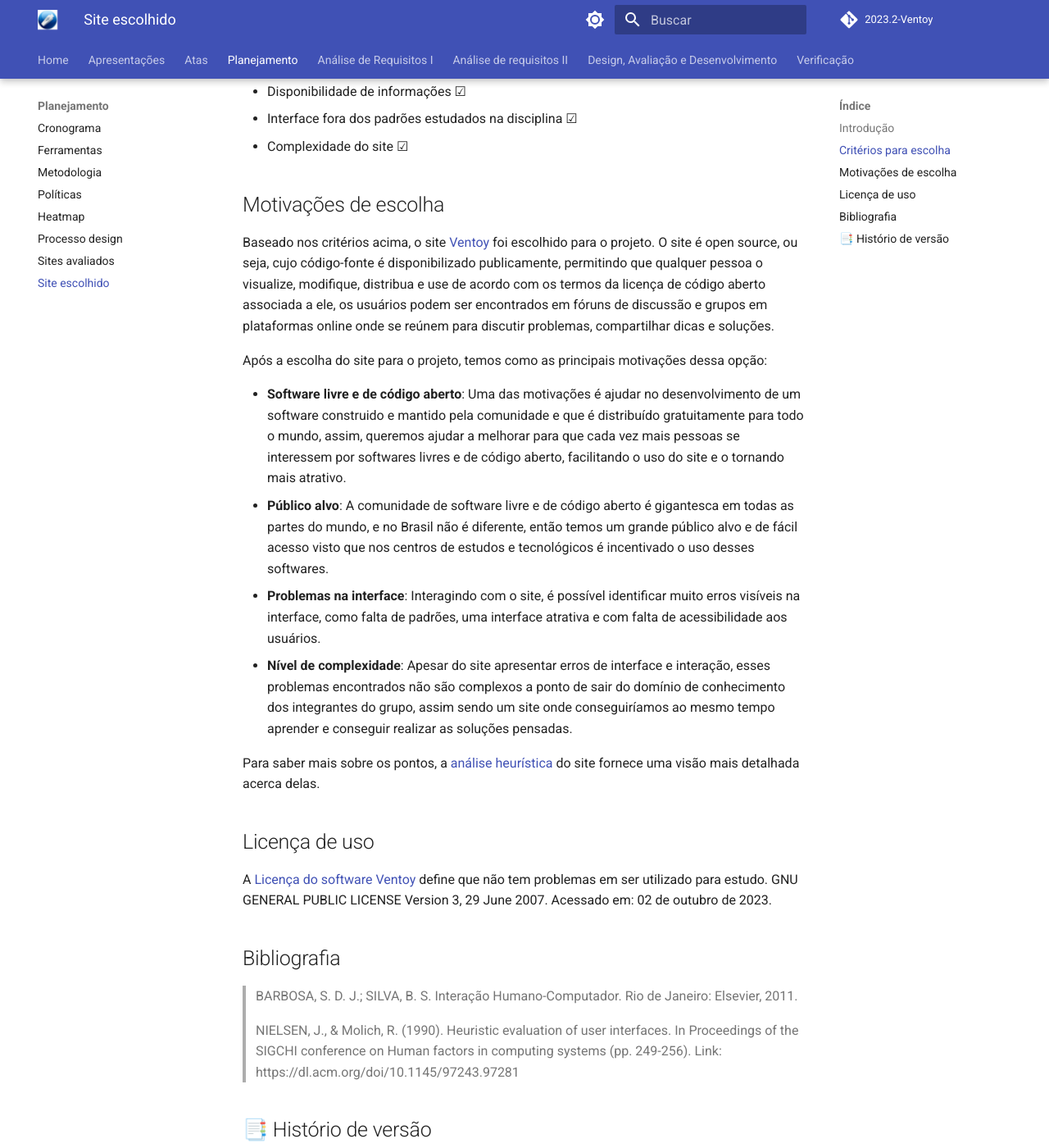
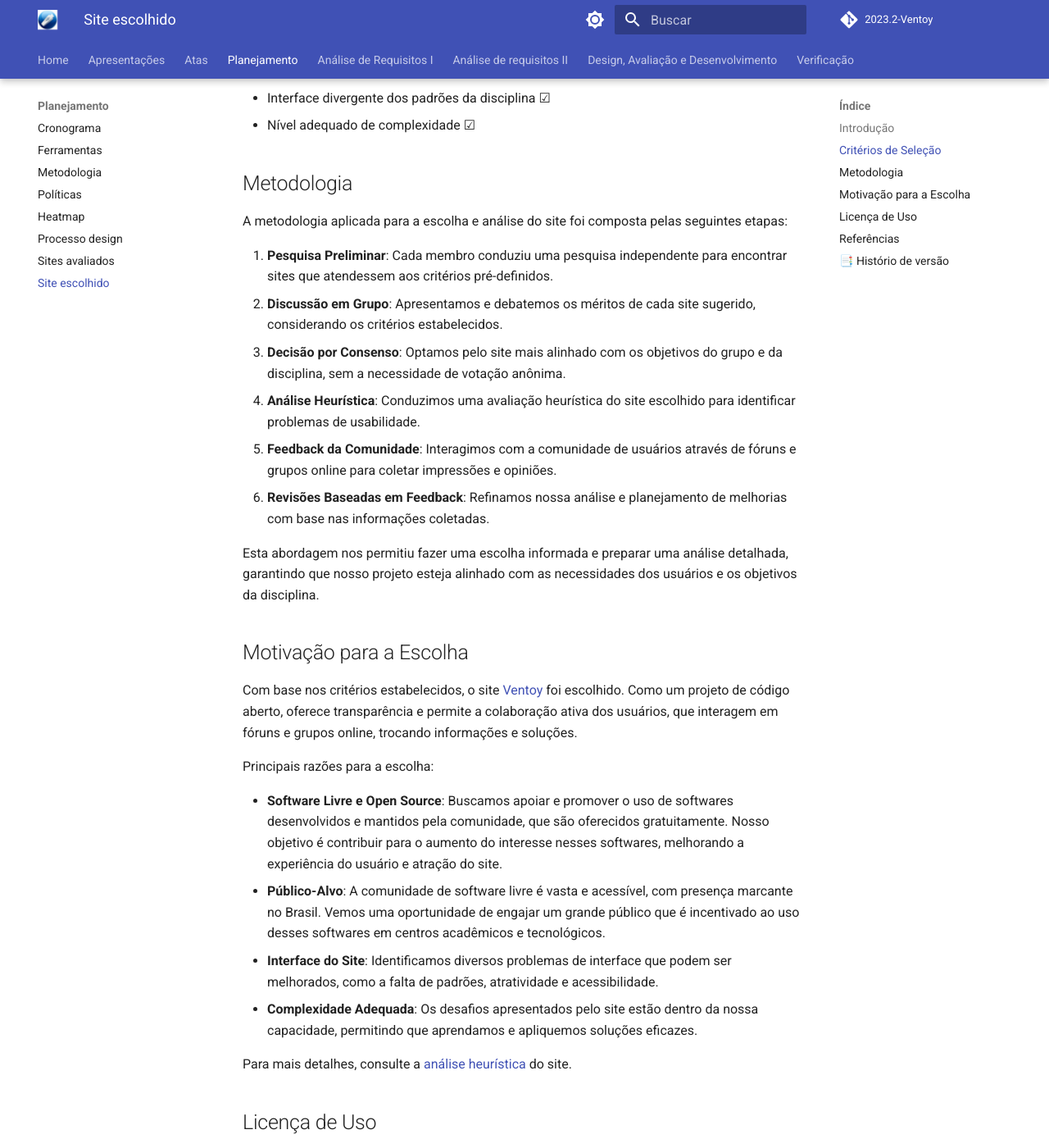
Before and after one commit to Interacao-Humano-Computador/2023.2-Ventoy, an MkDocs documentation site: the page built from docs/planejamento/site-escolhido.md, in a window 1280 px wide and 1400 px high, scrolled down 474 px. Shown: the whole window at 82% size. Built offline with MkDocs 1.6.1 and Material for MkDocs 9.7.7, drawn with Linux system fonts in a browser that asks for light colours; comment, search, counter and statistics services are not loaded; some of the changed text lies outside the part shown.

Commit message:
Update site-escolhido.md

```diff
--- a/docs/planejamento/site-escolhido.md
+++ b/docs/planejamento/site-escolhido.md
@@ -1,43 +1,52 @@
-
-# Site escolhido
+# Escolha do Site para Projeto
 
 ## Introdução
 
-No começo da disciplina, todos os integrantes do grupo apresentaram possíveis opções de sites com seus devidos motivos para que fosse o escolhido para ser trabalhado na matéria. Então, durante a primeira reunião decidimos por meio de uma votação qual seria o site a ser trabalhado.
+No início da disciplina, os membros da equipe apresentaram várias opções de sites e justificaram suas escolhas para o projeto da matéria. Na primeira reunião, selecionamos o site que seria objeto do nosso estudo por consenso.
 
-## Critérios para escolha
+## Critérios de Seleção
 
-* Site não ter sido trabalhado na disciplina ☑
-* Facilidade de contato com o público-alvo ☑
-* Site ser de uma comunidade ou governo ☑
-* Disponibilidade de informações ☑
-* Interface fora dos padrões estudados na disciplina ☑
-* Complexidade do site ☑
+- Ineditismo na disciplina ☑
+- Acesso ao público-alvo ☑
+- Pertencente a uma comunidade ou entidade governamental ☑
+- Acesso a informações relevantes ☑
+- Interface divergente dos padrões da disciplina ☑
+- Nível adequado de complexidade ☑
 
-## Motivações de escolha
+## Metodologia
 
-Baseado nos critérios acima, o site [Ventoy](https://www.ventoy.net/en/index.html) foi escolhido para o projeto. O site é open source, ou seja, cujo código-fonte é disponibilizado publicamente, permitindo que qualquer pessoa o visualize, modifique, distribua e use de acordo com os termos da licença de código aberto associada a ele, os usuários podem ser encontrados em fóruns de discussão e grupos em plataformas online onde se reúnem para discutir problemas, compartilhar dicas e soluções.
+A metodologia aplicada para a escolha e análise do site foi composta pelas seguintes etapas:
 
-Após a escolha do site para o projeto, temos como as principais motivações dessa opção:
+1. **Pesquisa Preliminar**: Cada membro conduziu uma pesquisa independente para encontrar sites que atendessem aos critérios pré-definidos.
+2. **Discussão em Grupo**: Apresentamos e debatemos os méritos de cada site sugerido, considerando os critérios estabelecidos.
+3. **Decisão por Consenso**: Optamos pelo site mais alinhado com os objetivos do grupo e da disciplina, sem a necessidade de votação anônima.
+4. **Análise Heurística**: Conduzimos uma avaliação heurística do site escolhido para identificar problemas de usabilidade.
+5. **Feedback da Comunidade**: Interagimos com a comunidade de usuários através de fóruns e grupos online para coletar impressões e opiniões.
+6. **Revisões Baseadas em Feedback**: Refinamos nossa análise e planejamento de melhorias com base nas informações coletadas.
 
-* __Software livre e de código aberto__: Uma das motivações é ajudar no desenvolvimento de um software construido e mantido pela comunidade e que é distribuído gratuitamente para todo o mundo, assim, queremos ajudar a melhorar para que cada vez mais pessoas se interessem por softwares livres e de código aberto, facilitando o uso do site e o tornando mais atrativo.
-* __Público alvo__: A comunidade de software livre e de código aberto é gigantesca em todas as partes do mundo, e no Brasil não é diferente, então temos um grande público alvo e de fácil acesso visto que nos centros de estudos e tecnológicos é incentivado o uso desses softwares.
-* __Problemas na interface__: Interagindo com o site, é possível identificar muito erros visíveis na interface, como falta de padrões, uma interface atrativa e com falta de acessibilidade aos usuários.
-* __Nível de complexidade__: Apesar do site apresentar erros de interface e interação, esses problemas encontrados não são complexos a ponto de sair do domínio de conhecimento dos integrantes do grupo, assim sendo um site onde conseguiríamos ao mesmo tempo aprender e conseguir realizar as soluções pensadas.
+Esta abordagem nos permitiu fazer uma escolha informada e preparar uma análise detalhada, garantindo que nosso projeto esteja alinhado com as necessidades dos usuários e os objetivos da disciplina.
 
-Para saber mais sobre os pontos, a [análise heurística](avaliacoes/AvaliacaoVentoy.pdf) do site fornece uma visão mais detalhada acerca delas.
+## Motivação para a Escolha
 
-## Licença de uso
+Com base nos critérios estabelecidos, o site [Ventoy](https://www.ventoy.net/en/index.html) foi escolhido. Como um projeto de código aberto, oferece transparência e permite a colaboração ativa dos usuários, que interagem em fóruns e grupos online, trocando informações e soluções.
 
-A [Licença do software Ventoy](../assets/Licenca_uso) define que não tem problemas em ser utilizado para estudo. GNU GENERAL PUBLIC LICENSE
-Version 3, 29 June 2007. Acessado em: 02 de outubro de 2023.
+Principais razões para a escolha:
 
-## Bibliografia
+- **Software Livre e Open Source**: Buscamos apoiar e promover o uso de softwares desenvolvidos e mantidos pela comunidade, que são oferecidos gratuitamente. Nosso objetivo é contribuir para o aumento do interesse nesses softwares, melhorando a experiência do usuário e atração do site.
+- **Público-Alvo**: A comunidade de software livre é vasta e acessível, com presença marcante no Brasil. Vemos uma oportunidade de engajar um grande público que é incentivado ao uso desses softwares em centros acadêmicos e tecnológicos.
+- **Interface do Site**: Identificamos diversos problemas de interface que podem ser melhorados, como a falta de padrões, atratividade e acessibilidade.
+- **Complexidade Adequada**: Os desafios apresentados pelo site estão dentro da nossa capacidade, permitindo que aprendamos e apliquemos soluções eficazes.
 
-> BARBOSA, S. D. J.; SILVA, B. S. Interação Humano-Computador. Rio de Janeiro: Elsevier, 2011.
+Para mais detalhes, consulte a [análise heurística](avaliacoes/AvaliacaoVentoy.pdf) do site.
 
-> NIELSEN, J., & Molich, R. (1990). Heuristic evaluation of user interfaces. In Proceedings of the SIGCHI conference on Human factors in computing systems (pp. 249-256). Link: https://dl.acm.org/doi/10.1145/97243.97281 </br>
+## Licença de Uso
 
+A [Licença do software Ventoy](../assets/Licenca_uso) está sob a GNU GENERAL PUBLIC LICENSE versão 3, de 29 de junho de 2007, e permite o uso para fins de estudo. Acesso em: 02 de outubro de 2023.
+
+## Referências
+
+- BARBOSA, S. D. J.; SILVA, B. S. Interação Humano-Computador. Elsevier, Rio de Janeiro, 2011.
+- NIELSEN, J., & Molich, R. (1990). Avaliação heurística de interfaces de usuário. Em Anais da conferência SIGCHI sobre Fatores Humanos em Sistemas Computacionais. Disponível em: [ACM Digital Library](https://dl.acm.org/doi/10.1145/97243.97281)
 
 ## 📑 Histório de versão
 
@@ -45,3 +54,4 @@
 | :-:   | :-:       | :--       | --    | --            |
 | `1.0`   |02/10/2023 |Criação da página Site escolhido de IHC| [Milena Baruc](https://github.com/MilenaBaruc) e [Vinicius Mendes](https://github.com/yabamiah)  | [Luis Eduardo](https://github.com/LuisMiranda10) |
 | `1.1`   |10/10/2023 |Correção da página Site escolhido de IHC|[Luis Eduardo](https://github.com/LuisMiranda10) | [Vinicius Mendes](https://github.com/yabamiah) |
+| `2.0`   |28/11/2023 |Revisão Textual, Atualização do Texto, Adição da Metodologia|[Altino Arthur](https://github.com/arthurrochamoreira) | [](https://github.com/) |
```
